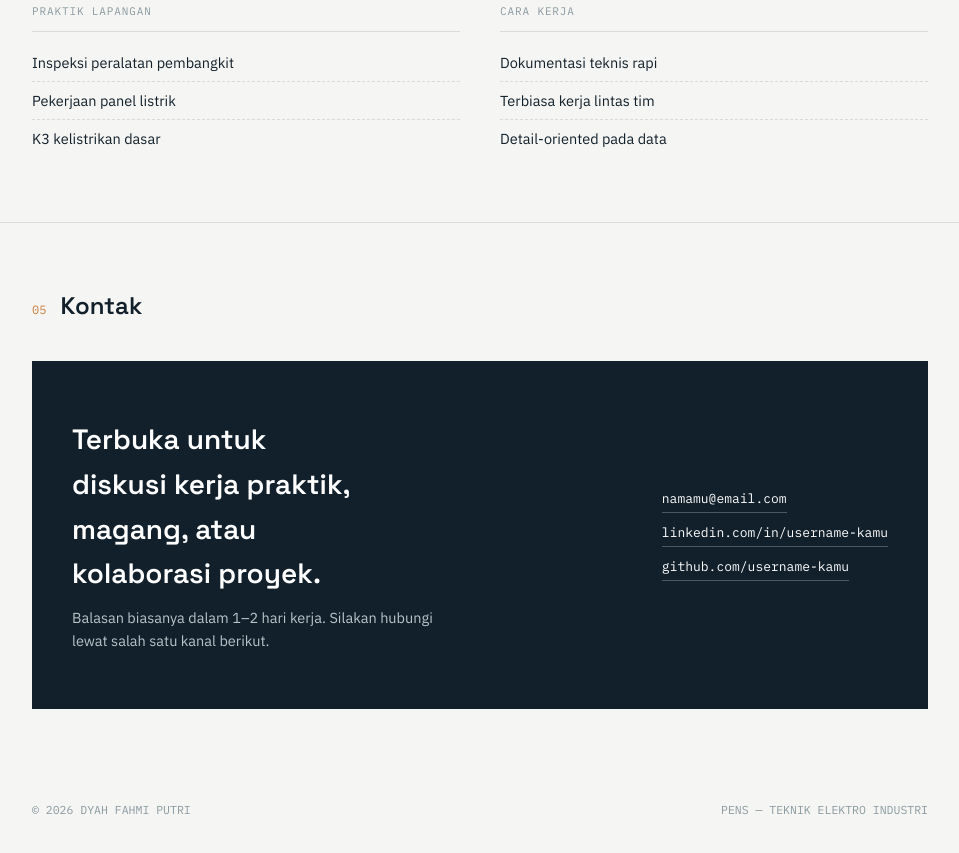
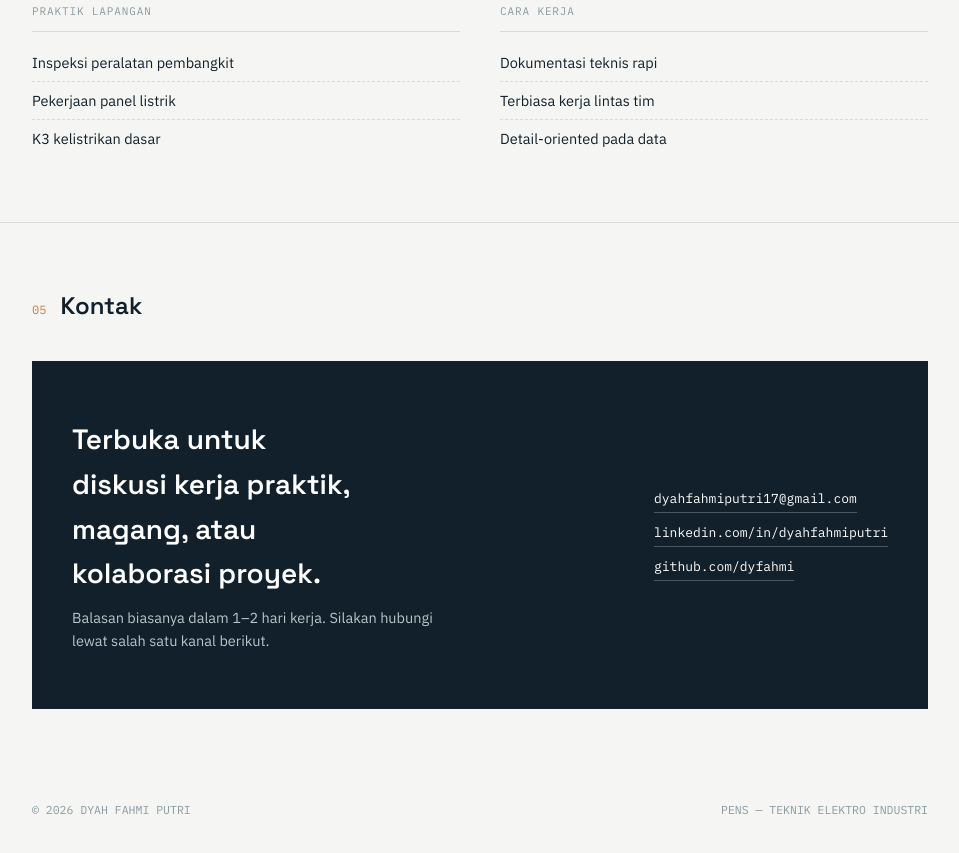
Before and after one commit to dyfahmi/dyfahmi.github.io, a plain HTML site: page index.html in a window 1280 px wide. Shown: the part 3191-4044 px from the top of the page, without its empty margins (160-1119 px from the left). Drawn offline with Linux system fonts and the light colour scheme.

Commit message:
Update index.html

```diff
--- a/index.html
+++ b/index.html
@@ -36,7 +36,6 @@
 
   .wrap{max-width:960px;margin:0 auto;padding:0 32px;}
 
-  /* subtle blueprint grid backdrop */
   .grid-bg{
     position:fixed;inset:0;z-index:-1;
     background-image:
@@ -47,7 +46,6 @@
     mask-image:linear-gradient(to bottom, black, transparent 85%);
   }
 
-  /* ===== NAV ===== */
   nav{
     position:sticky;top:0;z-index:10;
     background:rgba(245,246,243,.88);
@@ -67,7 +65,6 @@
   nav a:hover{color:var(--blueprint);}
   .nav-toggle{display:none;}
 
-  /* ===== HERO ===== */
   header.hero{padding:96px 0 72px;position:relative;}
   .status-tag{
     display:inline-flex;align-items:center;gap:8px;
@@ -108,14 +105,12 @@
   .hero-meta .k{font-family:'IBM Plex Mono',monospace;font-size:10px;text-transform:uppercase;letter-spacing:.08em;color:var(--ink-faint);margin-bottom:4px;}
   .hero-meta .v{font-size:14px;font-weight:500;}
 
-  /* ===== SECTION HEADERS ===== */
   section{padding:64px 0;border-top:1px solid var(--line);}
   .sec-head{display:flex;align-items:baseline;gap:14px;margin-bottom:36px;}
   .sec-num{font-family:'IBM Plex Mono',monospace;font-size:12px;color:var(--copper);}
   .sec-title{font-family:'Space Grotesk',sans-serif;font-size:24px;font-weight:600;}
   .sec-sub{color:var(--ink-faint);font-size:13px;font-family:'IBM Plex Mono',monospace;margin-left:auto;}
 
-  /* ===== ABOUT / SPEC SHEET ===== */
   .spec-sheet{
     background:var(--card);border:1px solid var(--line);
   }
@@ -133,7 +128,6 @@
   .spec-row .v{padding:16px 20px;font-size:14.5px;}
   .about-text{color:var(--ink-soft);max-width:60ch;margin-bottom:28px;font-size:15px;}
 
-  /* ===== TIMELINE (trace line) ===== */
   .timeline{position:relative;padding-left:36px;}
   .timeline::before{
     content:'';position:absolute;left:6px;top:6px;bottom:6px;
@@ -152,7 +146,6 @@
   .t-org{font-size:13.5px;color:var(--blueprint);font-weight:500;margin-bottom:10px;}
   .t-desc{color:var(--ink-soft);font-size:14.5px;max-width:58ch;}
 
-  /* ===== PROJECT CARDS ===== */
   .proj-grid{display:grid;grid-template-columns:1fr 1fr;gap:1px;background:var(--line);border:1px solid var(--line);}
   .proj-card{background:var(--card);padding:26px;display:flex;flex-direction:column;gap:12px;}
   .proj-tag{font-family:'IBM Plex Mono',monospace;font-size:10px;text-transform:uppercase;letter-spacing:.08em;color:var(--copper);}
@@ -164,7 +157,6 @@
     padding:4px 9px;background:var(--bg);border:1px solid var(--line);color:var(--ink-soft);
   }
 
-  /* ===== SKILLS ===== */
   .skill-cols{display:grid;grid-template-columns:repeat(2,1fr);gap:28px 40px;}
   .skill-group .g-title{
     font-family:'IBM Plex Mono',monospace;font-size:11px;text-transform:uppercase;
@@ -179,7 +171,6 @@
   .skill-group li:last-child{border-bottom:none;}
   .skill-group li span.lvl{color:var(--ink-faint);font-family:'IBM Plex Mono',monospace;font-size:11px;}
 
-  /* ===== CONTACT ===== */
   .contact-box{
     background:var(--ink);color:var(--bg);
     padding:56px 40px;text-align:left;
@@ -200,7 +191,6 @@
   footer{padding:28px 0 40px;}
   footer .wrap{display:flex;justify-content:space-between;color:var(--ink-faint);font-family:'IBM Plex Mono',monospace;font-size:11.5px;}
 
-  /* reveal animation */
   .reveal{opacity:0;transform:translateY(14px);transition:opacity .6s ease,transform .6s ease;}
   .reveal.in{opacity:1;transform:translateY(0);}
 
@@ -394,9 +384,9 @@
         <p>Balasan biasanya dalam 1–2 hari kerja. Silakan hubungi lewat salah satu kanal berikut.</p>
       </div>
       <div class="contact-links">
-        <a href="mailto:namamu@email.com">namamu@email.com</a>
-        <a href="#">linkedin.com/in/username-kamu</a>
-        <a href="#">github.com/username-kamu</a>
+        <a href="mailto:dyahfahmiputri17@gmail.com">dyahfahmiputri17@gmail.com</a>
+        <a href="https://linkedin.com/in/dyahfahmiputri" target="_blank" rel="noopener">linkedin.com/in/dyahfahmiputri</a>
+        <a href="https://github.com/dyfahmi" target="_blank" rel="noopener">github.com/dyfahmi</a>
       </div>
     </div>
   </div>
```
